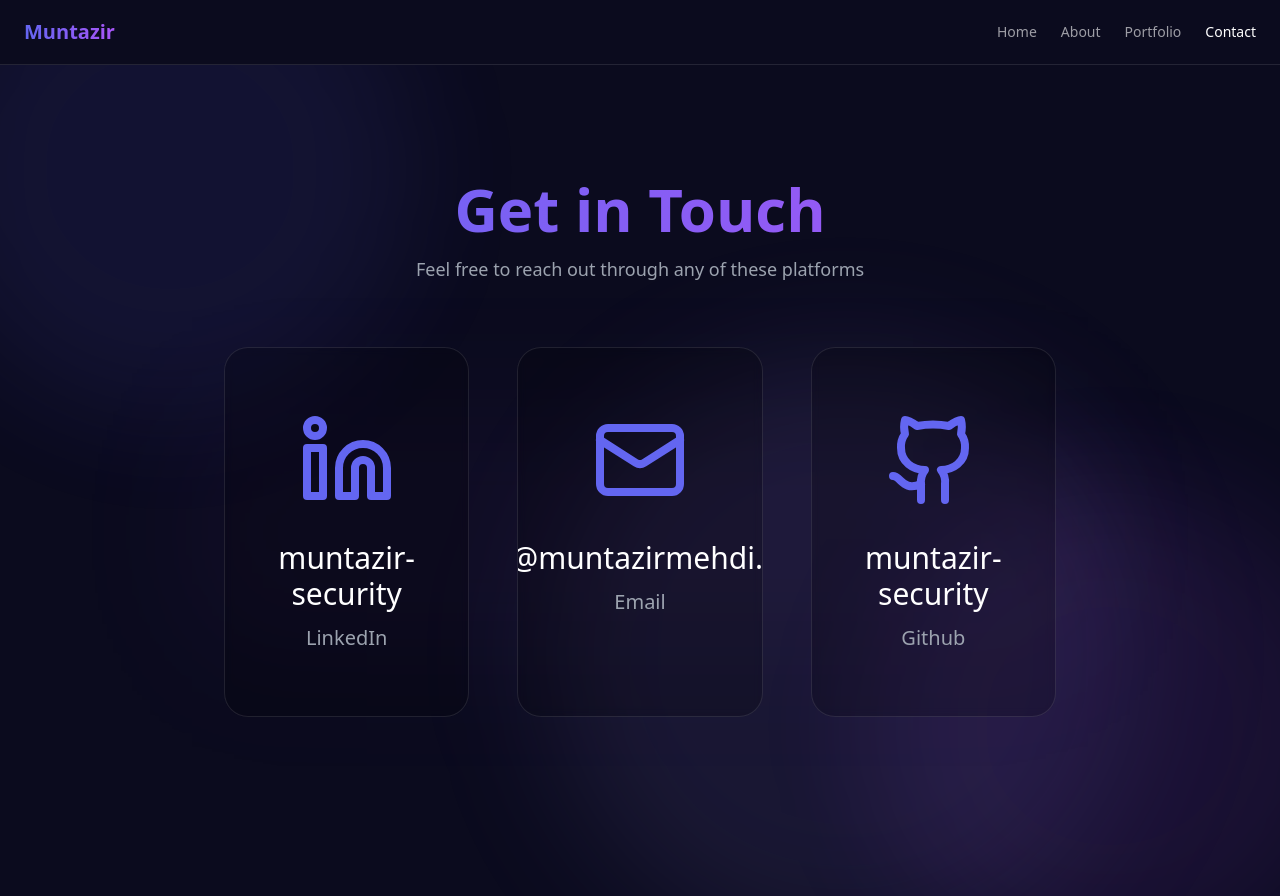
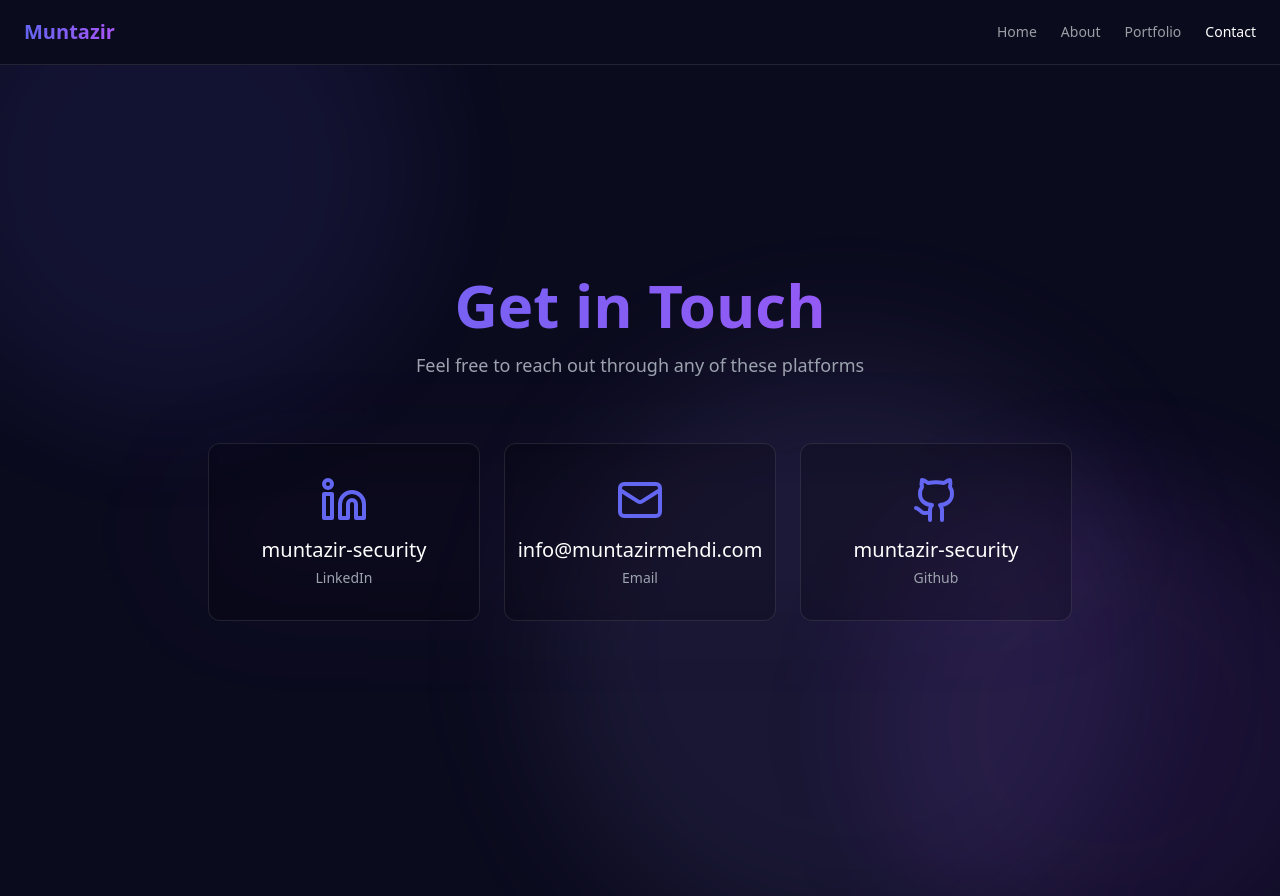
Before and after one commit to Muntazir-security/Website, a React (Vite) app: page /contact in a window 1280 px wide. Built offline with nearby package versions, Linux system fonts and the light colour scheme.

Commit message:
Reverted to edit 34491ae2-69f7-4033-9d4a-0fa463f19d91: "Design contact page layout
[skip gpt_engineer]"

```diff
--- a/src/components/contact/SocialLinks.tsx
+++ b/src/components/contact/SocialLinks.tsx
@@ -16,25 +16,25 @@ const SocialLink = ({ icon, label, value, href, delay }: SocialLinkProps) => (
     target="_blank"
     rel="noopener noreferrer"
     className={cn(
-      "group relative block overflow-hidden rounded-3xl",
+      "group relative block overflow-hidden rounded-xl",
       "bg-black/20 backdrop-blur-sm border border-white/10",
       "transition-all duration-500 hover:border-white/20 hover:bg-white/10"
     )}
     data-aos="fade-up"
     data-aos-delay={delay}
   >
-    <div className="relative p-16 flex flex-col items-center justify-center text-center gap-8">
+    <div className="relative p-8 flex flex-col items-center justify-center text-center gap-3">
       {/* Icon */}
-      <div className="text-[#6366f1] w-24 h-24">
+      <div className="text-[#6366f1] w-12 h-12">
         {icon}
       </div>
 
       {/* Text content */}
-      <div className="space-y-3">
-        <p className="text-3xl font-medium text-white group-hover:text-[#6366f1] transition-colors">
+      <div className="space-y-1">
+        <p className="text-xl font-medium text-white group-hover:text-[#6366f1] transition-colors">
           {value}
         </p>
-        <p className="text-xl text-gray-400">
+        <p className="text-sm text-gray-400">
           {label}
         </p>
       </div>
@@ -68,7 +68,7 @@ const SocialLinks = () => {
   ];
 
   return (
-    <div className="grid grid-cols-1 md:grid-cols-3 gap-12 px-8">
+    <div className="grid grid-cols-1 md:grid-cols-3 gap-6 px-4">
       {links.map((link) => (
         <SocialLink key={link.label} {...link} />
       ))}
```
